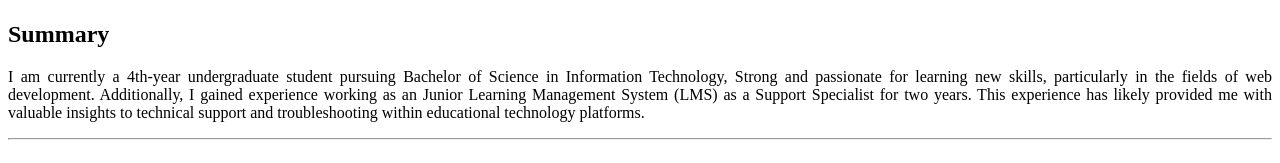
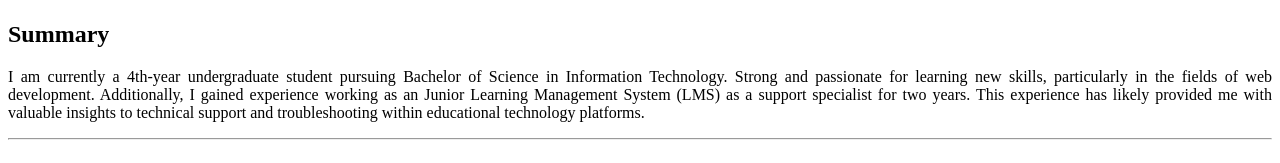
Before and after one commit to Rinkaki23/khair-resume, a plain HTML site: page index.html in a window 1280 px wide. Shown: the part 239-402 px from the top of the page. Drawn offline with Linux system fonts and the light colour scheme.

Commit message:
index.html

```diff
--- a/index.html
+++ b/index.html
@@ -10,7 +10,7 @@
 
     <h2>Summary</h2>
     <p style="text-align: justify;">
-        I am currently a 4th-year undergraduate student pursuing Bachelor of Science in Information Technology, Strong and passionate for learning new skills, particularly in the fields of web development. Additionally, I gained experience working as an Junior Learning Management System (LMS) as a Support Specialist for two years. This experience has likely provided me with valuable insights to technical support and troubleshooting within educational technology platforms.
+        I am currently a 4th-year undergraduate student pursuing Bachelor of Science in Information Technology. Strong and passionate for learning new skills, particularly in the fields of web development. Additionally, I gained experience working as an Junior Learning Management System (LMS) as a support specialist for two years. This experience has likely provided me with valuable insights to technical support and troubleshooting within educational technology platforms.
     </p>
 
     <hr />
```
